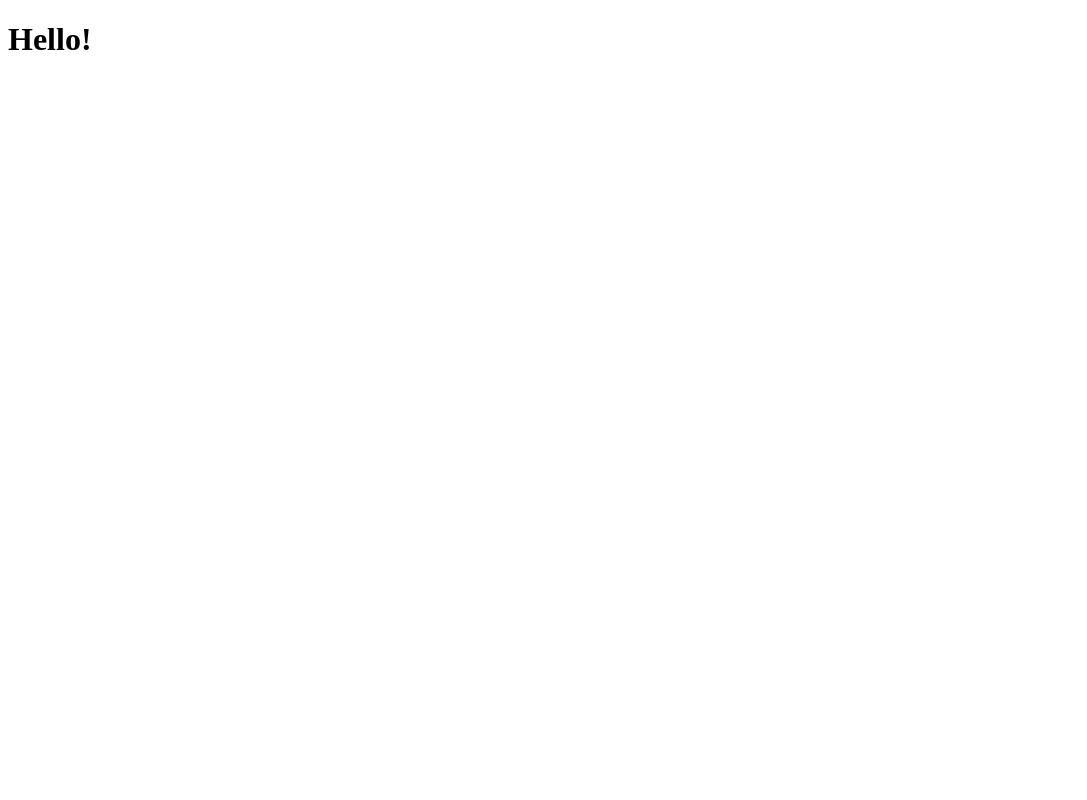
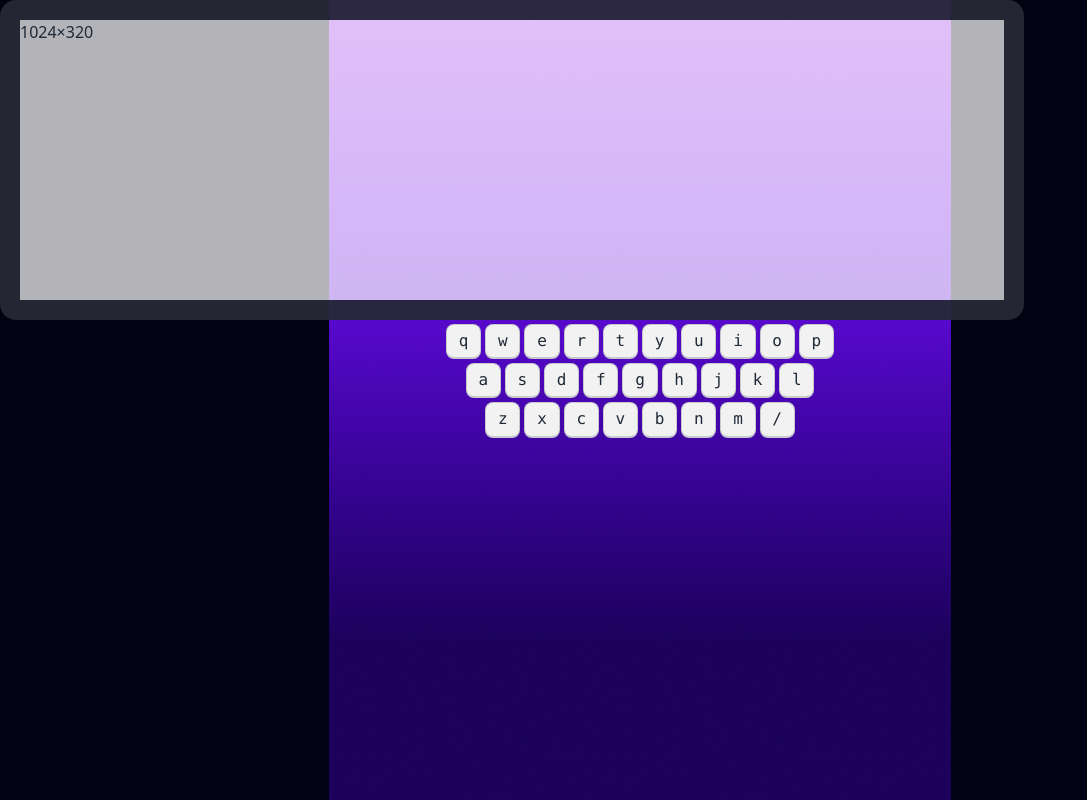
Before and after one commit to nusratjahanlima/alpha-clash-pro, a plain HTML site: page index.html in a window 1280 px wide. Shown: the whole page, without its empty margins (0-1087 px from the left). Drawn offline with nearby package versions, Linux system fonts and the light colour scheme.

Commit message:
all file setup

```diff
--- a/index.html
+++ b/index.html
@@ -1,11 +1,70 @@
 <!DOCTYPE html>
 <html lang="en">
+
 <head>
     <meta charset="UTF-8">
     <meta name="viewport" content="width=device-width, initial-scale=1.0">
     <title>Alpha clash pro</title>
+    <link href="https://cdn.jsdelivr.net/npm/daisyui@4.7.0/dist/full.min.css" rel="stylesheet" type="text/css" />
+    <script src="https://cdn.tailwindcss.com"></script>
 </head>
-<body>
-    <h1>Hello!</h1>
+
+<body class="font-poppins">
+    <main class="min-h-screen bg-[#010313] bg-[url(images/background.png)] bg-no-repeat bg-center">
+        <section class="home min-h-screen text-white flex justify-center item items-center hidden">
+          <div class="flex flex-col item items-center gap-10">
+            <h1 class="text 8xl font-anton uppercase">Alpha clash pro</h1>
+            <p>Unleash Your Keyboard Kung Fu : Press “Enter” to Play</p>
+            <button class="btn bg-white text-black">Play now</button>
+          </div>
+        </section>
+        <section class="play-ground">
+            <!-- screen -->
+            <div class="artboard artboard-horizontal phone-6 border-[20px] rounded-2xl border-[#010313CC] bg-[#FFFFFFB3]">1024×320</div>
+
+            <!-- keyboard -->
+            <div>
+                <div class="flex justify-center gap-1 my-1 w-full">
+                    <kbd class="kbd">q</kbd>
+                    <kbd class="kbd">w</kbd>
+                    <kbd class="kbd">e</kbd>
+                    <kbd class="kbd">r</kbd>
+                    <kbd class="kbd">t</kbd>
+                    <kbd class="kbd">y</kbd>
+                    <kbd class="kbd">u</kbd>
+                    <kbd class="kbd">i</kbd>
+                    <kbd class="kbd">o</kbd>
+                    <kbd class="kbd">p</kbd>
+                  </div>
+                  <div class="flex justify-center gap-1 my-1 w-full">
+                    <kbd class="kbd">a</kbd>
+                    <kbd class="kbd">s</kbd>
+                    <kbd class="kbd">d</kbd>
+                    <kbd class="kbd">f</kbd>
+                    <kbd class="kbd">g</kbd>
+                    <kbd class="kbd">h</kbd>
+                    <kbd class="kbd">j</kbd>
+                    <kbd class="kbd">k</kbd>
+                    <kbd class="kbd">l</kbd>
+                  </div>
+                  <div class="flex justify-center gap-1 my-1 w-full">
+                    <kbd class="kbd">z</kbd>
+                    <kbd class="kbd">x</kbd>
+                    <kbd class="kbd">c</kbd>
+                    <kbd class="kbd">v</kbd>
+                    <kbd class="kbd">b</kbd>
+                    <kbd class="kbd">n</kbd>
+                    <kbd class="kbd">m</kbd>
+                    <kbd class="kbd">/</kbd>
+                  </div>
+            </div>
+        </section>
+
+        <section class="score">
+
+        </section>
+    </main>
+
 </body>
+
 </html>
--- /dev/null
+++ b/style.css
@@ -0,0 +1,9 @@
+@import url('https://fonts.googleapis.com/css2?family=Anton&family=Poppins:ital,wght@0,100;0,200;0,300;0,400;0,500;0,600;0,700;0,800;0,900;1,100;1,200;1,300;1,400;1,500;1,600;1,700;1,800;1,900&family=Roboto:ital,wght@0,100;0,300;0,400;0,500;0,700;0,900;1,100;1,300;1,400;1,500;1,700;1,900&display=swap');
+
+.font-poppins{
+    font-family: 'Poppins', sans-serif;
+}
+
+.font-anthon{
+    font-family: 'Anton', sans-serif;
+}
--- /dev/null
+++ b/tailwind.config.js
@@ -0,0 +1,8 @@
+/** @type {import('tailwindcss').Config} */
+module.exports = {
+    content: ["./src/**/*.{html,js}"],
+    theme: {
+      extend: {},
+    },
+    plugins: [],
+  }
```
